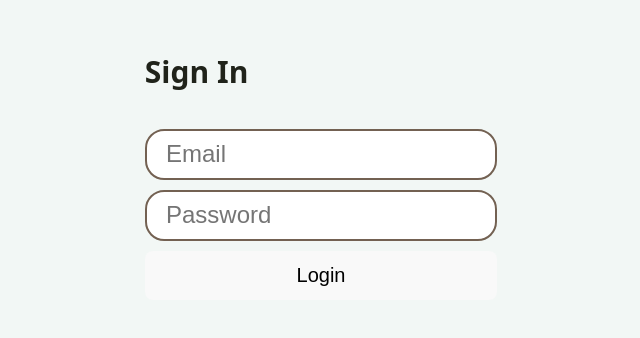
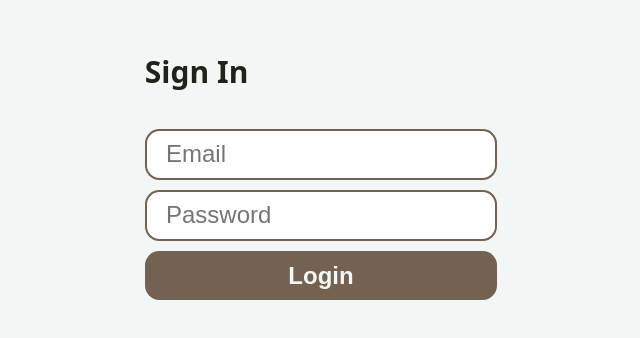
Before and after one commit to polina-prokofieva/kids-budget, a React (Vite) app: page /signin in a window 1280 px wide. Shown: the part 238-576 px from the top of the page, without its empty margins (319-959 px from the left). Built offline with nearby package versions, Linux system fonts and the light colour scheme; no server answers; a web font is replaced by a local one.

Commit message:
update styles

```diff
--- a/src/index.less
+++ b/src/index.less
@@ -58,12 +58,12 @@ h1 {
 }
 
 button {
-  border-radius: 8px;
   border: 1px solid transparent;
-  padding: 0.6em 1.2em;
-  font-size: 1em;
-  font-weight: 500;
-  background-color: var(--tertiary-color);
+  padding: 0.4em 1.2em;
+  font-size: 1.2em;
+  font-weight: 800;
+  color: var(--bg-color);
+  background-color: var(--secondary-color);
   cursor: pointer;
   transition: border-color 0.25s;
 }
@@ -80,8 +80,11 @@ input {
   font-size: 1.2rem;
   padding: 0.4em 0.8em;
   line-height: 1em;
-  border-radius: 0.8em;
   border: 0.12em solid var(--secondary-color);
+}
+
+button, input {
+  border-radius: 0.6em;
 }
 
 @media (prefers-color-scheme: light) {
@@ -89,10 +92,4 @@ input {
     color: var(--primary-color);
     background-color: var(--bg-color);
   }
-  a:hover {
-    color: #747bff;
-  }
-  button {
-    background-color: #f9f9f9;
-  }
 }
```
